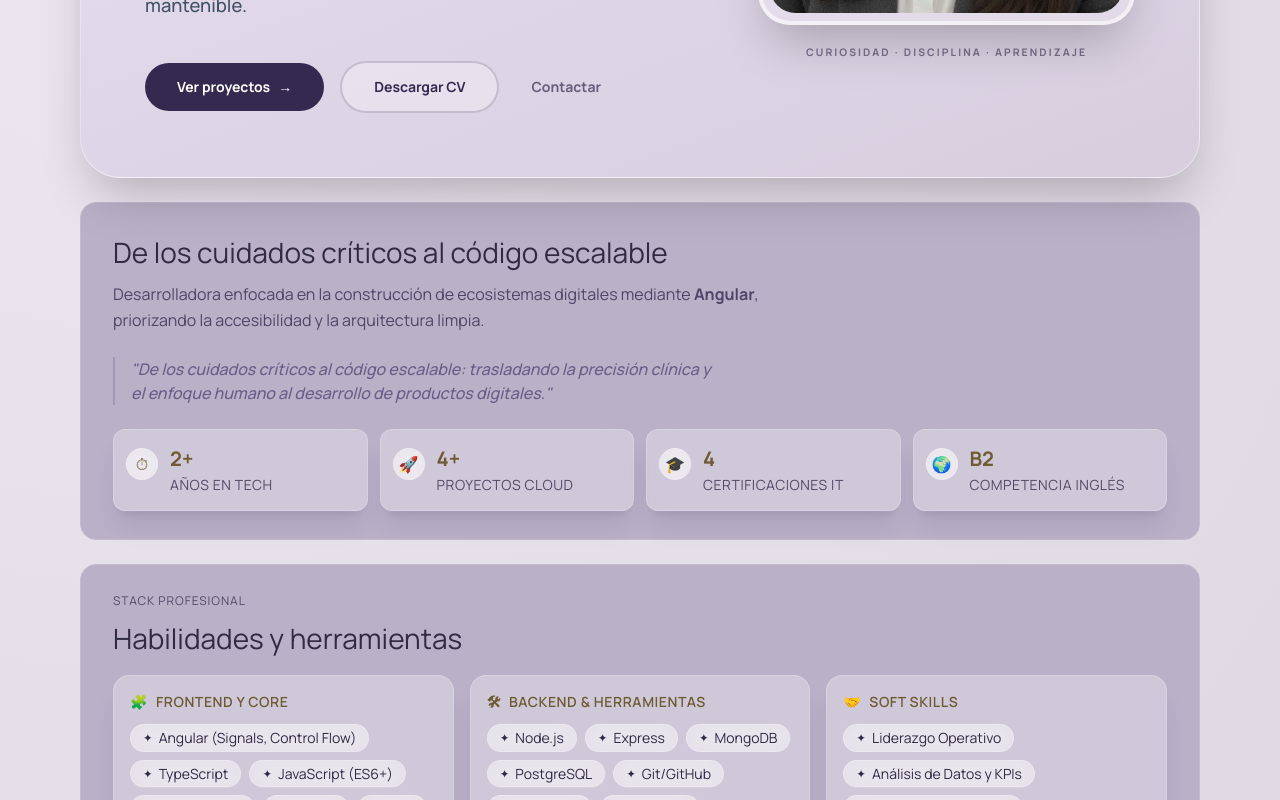
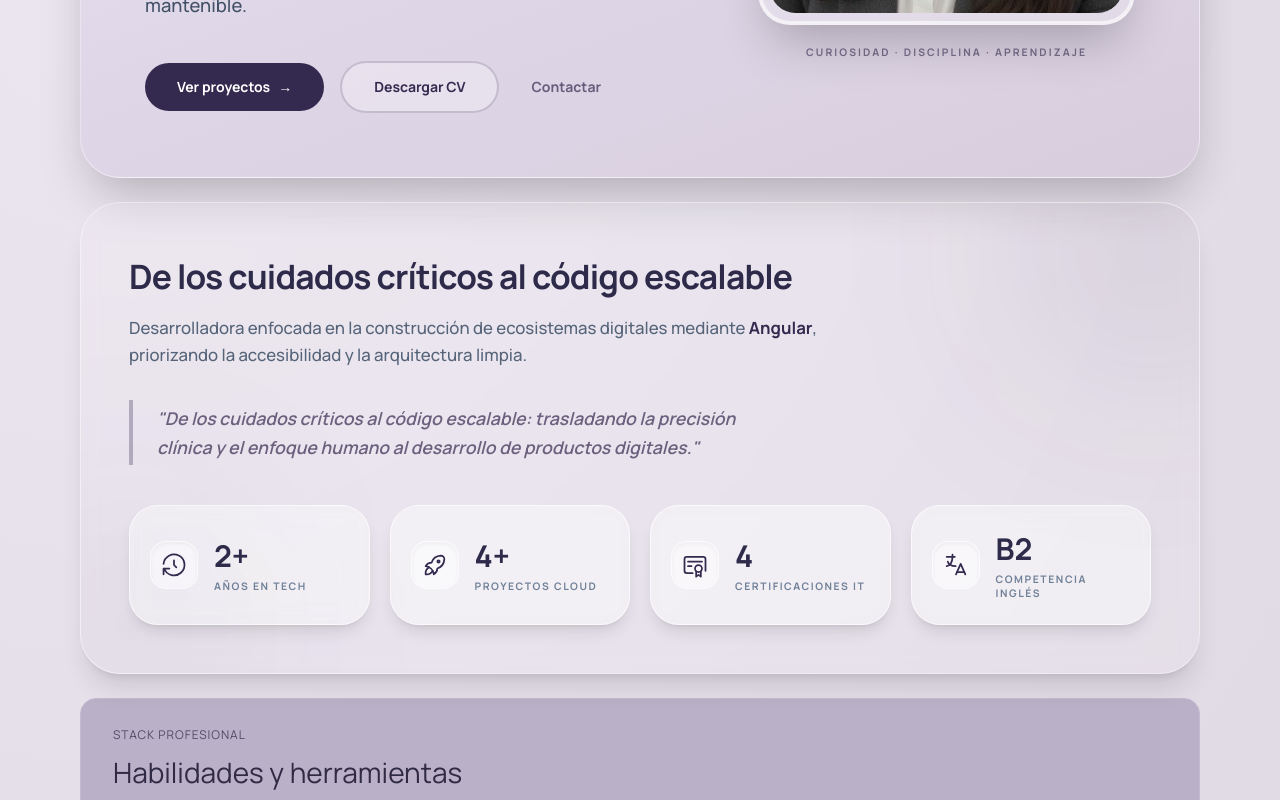
Before and after one commit to oaklandcodes/portfolio-oakland, an Angular app: page / in a window 1280 px wide. Shown: the part 540-1340 px from the top of the page. Built offline with nearby package versions, Linux system fonts and the light colour scheme.

Commit message:
feat: enhance metrics and projects sections with improved layout and styling

```diff
--- a/package.json
+++ b/package.json
@@ -19,6 +19,7 @@
     "@angular/forms": "^21.2.0",
     "@angular/platform-browser": "^21.2.0",
     "@angular/router": "^21.2.0",
+    "lucide-angular": "^1.0.0",
     "rxjs": "~7.8.0",
     "tslib": "^2.3.0"
   },
--- a/src/app/features/home/components/metrics-section/metrics-section.html
+++ b/src/app/features/home/components/metrics-section/metrics-section.html
@@ -1,48 +1,63 @@
 <section
-  class="rounded-2xl border border-[var(--color-border)] bg-[var(--color-surface)] px-6 py-5 sm:px-8 sm:py-7"
+  class="relative overflow-hidden rounded-[2.5rem] border border-white/40 bg-white/10 p-[clamp(1.5rem,5vw,3rem)] backdrop-blur-sm shadow-xl"
 >
+  <div class="absolute -right-20 -top-20 h-64 w-64 rounded-full bg-midnight-orchid/10 blur-[100px]"></div>
+  <div class="absolute -left-20 -bottom-20 h-64 w-64 rounded-full bg-midnight-orchid/5 blur-[100px]"></div>
+
+  <div class="relative z-10">
     <h2
-    class="mb-2 font-[var(--font-heading)] text-[clamp(1.2rem,2.4vw,1.75rem)] text-[var(--color-text)]"
+      class="mb-3 font-[var(--font-heading)] text-[clamp(1.5rem,2.8vw,2.1rem)] font-black tracking-tight text-[#2d2a4a]"
     >
       De los cuidados críticos al código escalable
     </h2>
-  <p class="m-0 max-w-[70ch] text-midnight-orchid/80 leading-relaxed">
+
+    <p class="m-0 max-w-[70ch] text-[1.05rem] font-medium leading-relaxed text-slate-600/90">
       Desarrolladora enfocada en la construcción de ecosistemas digitales mediante
-    <strong>Angular</strong>, priorizando la accesibilidad y la arquitectura limpia.
+      <strong class="text-midnight-orchid font-bold">Angular</strong>, priorizando la accesibilidad y la arquitectura limpia.
     </p>
 
     <blockquote
-    class="border-dusky-lilac/30 text-dusky-lilac mt-6 max-w-[60ch] border-l-2 pl-4 text-base font-medium italic"
+      class="mt-8 max-w-[65ch] border-l-4 border-midnight-orchid/30 pl-6 py-1"
     >
+      <p class="m-0 text-[1.1rem] font-semibold italic leading-relaxed text-midnight-orchid/70">
         "De los cuidados críticos al código escalable: trasladando la precisión clínica y el enfoque
         humano al desarrollo de productos digitales."
+      </p>
     </blockquote>
 
-  <div class="mt-6 grid auto-rows-fr gap-3 sm:grid-cols-2 lg:grid-cols-4">
+    <div class="mt-10 grid auto-rows-fr gap-5 sm:grid-cols-2 lg:grid-cols-4">
       @for (metric of metrics(); track metric.label) {
         <article
-        class="flex h-full items-start gap-3 rounded-xl border border-white/20 bg-white/30 px-3 py-4 backdrop-blur-md shadow-xl shadow-[#342a4f]/10"
+          class="group flex h-full items-center gap-4 rounded-[1.8rem] border border-white/60 bg-white/40 px-5 py-6 backdrop-blur-md shadow-lg transition-all duration-500 hover:-translate-y-1 hover:bg-white/60 hover:shadow-2xl hover:shadow-midnight-orchid/15"
         >
           <div
-          class="mt-0.5 flex h-8 w-8 shrink-0 items-center justify-center rounded-full border border-white/20 bg-white/50 text-[var(--color-accent-strong)] backdrop-blur-md"
+            class="flex h-12 w-12 shrink-0 items-center justify-center rounded-2xl border border-white/40 bg-white/50 text-midnight-orchid shadow-inner transition-transform group-hover:scale-110"
           >
-          @if (metric.label.includes('Años')) {
-            <span aria-hidden="true">⏱</span>
-          } @else if (metric.label.includes('Proyectos')) {
-            <span aria-hidden="true">🚀</span>
-          } @else if (metric.label.includes('Certificaciones')) {
-            <span aria-hidden="true">🎓</span>
-          } @else {
-            <span aria-hidden="true">🌍</span>
+            @switch (getIconType(metric.label)) {
+              @case ('history') {
+                <svg xmlns="http://www.w3.org/2000/svg" class="h-7 w-7" viewBox="0 0 24 24" stroke-width="1.5" stroke="currentColor" fill="none" stroke-linecap="round" stroke-linejoin="round"><path stroke="none" d="M0 0h24v24H0z" fill="none"/><path d="M12 8l0 4l2 2" /><path d="M3.05 11a9 9 0 1 1 .5 4m-.5 5v-5h5" /></svg>
+              }
+              @case ('rocket') {
+                <svg xmlns="http://www.w3.org/2000/svg" class="h-7 w-7" viewBox="0 0 24 24" stroke-width="1.5" stroke="currentColor" fill="none" stroke-linecap="round" stroke-linejoin="round"><path stroke="none" d="M0 0h24v24H0z" fill="none"/><path d="M4 13a8 8 0 0 1 7 7a6 6 0 0 0 3 -5a9 9 0 0 0 6 -8a3 3 0 0 0 -3 -3a9 9 0 0 0 -8 6a6 6 0 0 0 -5 3" /><path d="M7 14a6 6 0 0 0 -3 6a6 6 0 0 0 6 -3" /><path d="M15 9m-1 0a1 1 0 1 0 2 0a1 1 0 1 0 -2 0" /></svg>
+              }
+              @case ('certificate') {
+                <svg xmlns="http://www.w3.org/2000/svg" class="h-7 w-7" viewBox="0 0 24 24" stroke-width="1.5" stroke="currentColor" fill="none" stroke-linecap="round" stroke-linejoin="round"><path stroke="none" d="M0 0h24v24H0z" fill="none"/><path d="M15 15m-3 0a3 3 0 1 0 6 0a3 3 0 1 0 -6 0" /><path d="M13 17.5v4.5l2 -1.5l2 1.5v-4.5" /><path d="M10 19h-5a2 2 0 0 1 -2 -2v-10a2 2 0 0 1 2 -2h14a2 2 0 0 1 2 2v10" /><path d="M6 9l12 0" /><path d="M6 13l3 0" /></svg>
+              }
+              @case ('language') {
+                <svg xmlns="http://www.w3.org/2000/svg" class="h-7 w-7" viewBox="0 0 24 24" stroke-width="1.5" stroke="currentColor" fill="none" stroke-linecap="round" stroke-linejoin="round"><path stroke="none" d="M0 0h24v24H0z" fill="none"/><path d="M4 5h7" /><path d="M9 3v2c0 4.418 -2.239 8 -5 8" /><path d="M5 9c0 2.144 2.952 3.908 6.7 4" /><path d="M12 20l4 -9l4 9" /><path d="M19.1 18h-6.2" /></svg>
+              }
+              @default {
+                <svg xmlns="http://www.w3.org/2000/svg" class="h-7 w-7" viewBox="0 0 24 24" stroke-width="1.5" stroke="currentColor" fill="none" stroke-linecap="round" stroke-linejoin="round"><path stroke="none" d="M0 0h24v24H0z" fill="none"/><path d="M12 12m-9 0a9 9 0 1 0 18 0a9 9 0 1 0 -18 0" /><path d="M12 9v4" /><path d="M12 16v.01" /></svg>
+              }
             }
           </div>
 
           <div class="min-w-0">
-          <p class="m-0 text-xl font-bold leading-tight text-[var(--color-accent-strong)]">
+            <p class="m-0 text-3xl font-black leading-tight text-[#2d2a4a]">
               {{ metric.value }}
             </p>
             <p
-            class="m-0 mt-1 text-sm uppercase leading-snug tracking-[0.04em] text-[var(--color-text-soft)]"
+              class="m-0 mt-1 text-[0.65rem] font-bold uppercase leading-snug tracking-[0.15em] text-slate-500/90"
             >
               {{ metric.label }}
             </p>
@@ -50,4 +65,5 @@
         </article>
       }
     </div>
+  </div>
 </section>
--- a/src/app/features/home/components/metrics-section/metrics-section.ts
+++ b/src/app/features/home/components/metrics-section/metrics-section.ts
@@ -1,12 +1,23 @@
 import { ChangeDetectionStrategy, Component, input } from '@angular/core';
 import { MetricItem } from '../../data/portfolio.models';
+import { CommonModule } from '@angular/common';
 
 @Component({
   selector: 'app-metrics-section',
-  imports: [],
+  standalone: true,
+  imports: [CommonModule], // Solo necesitamos CommonModule para el @for
   templateUrl: './metrics-section.html',
   changeDetection: ChangeDetectionStrategy.OnPush
 })
 export class MetricsSection {
   readonly metrics = input.required<MetricItem[]>();
+
+  getIconType(label: string): string {
+  const l = label.toLowerCase();
+  if (l.includes('año') || l.includes('experiencia')) return 'history';
+  if (l.includes('proyecto')) return 'rocket';
+  if (l.includes('certifica') || l.includes('grado')) return 'certificate';
+  if (l.includes('ingl') || l.includes('idioma')) return 'language';
+  return 'star';
 }
+}
```
Also changed, not shown: src/app/features/home/components/projects-section/projects-section.html (+31 -27 lines), 1 other file (tests, documents, lock files or other folders). Lines whose indentation alone changed are shown as unchanged.
